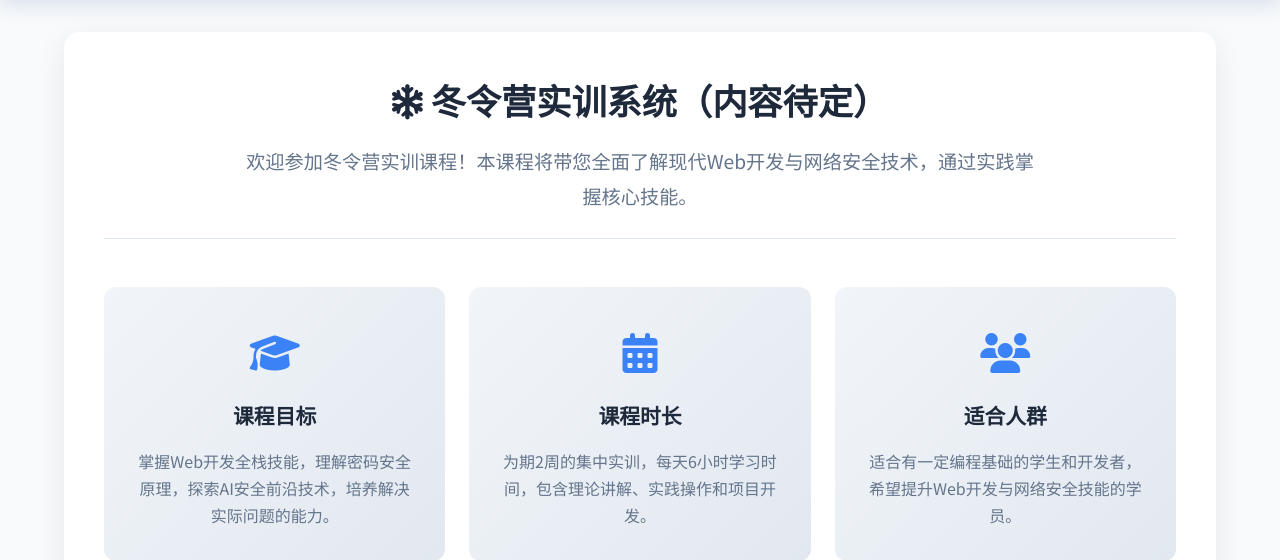
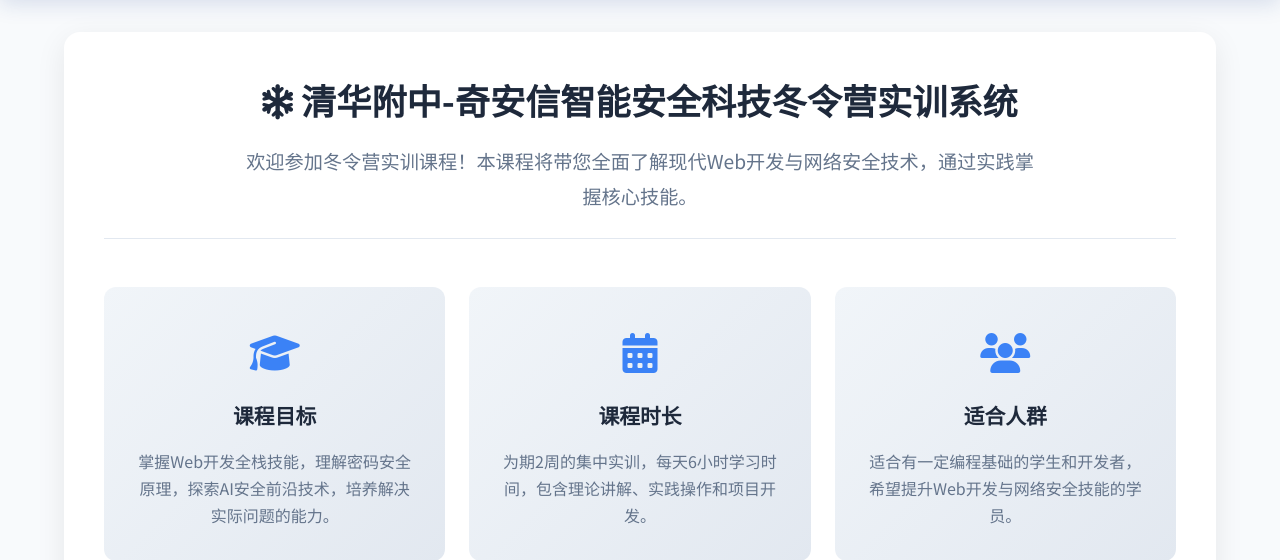
Before and after one commit to extremefree/im3, a Flask app: page /index in a window 1280 px wide. Shown: the part 78-638 px from the top of the page. Run offline with Flask 3, Linux system fonts and the light colour scheme; the visitor is signed in with stand-in values (Sample User, id 1).

Commit message:
Update index.html

```diff
--- a/templates/index.html
+++ b/templates/index.html
@@ -4,7 +4,7 @@
 {% block content %}
 <div class="page-container">
     <div class="page-header">
-        <h2><i class="fas fa-snowflake"></i> 冬令营实训系统（内容待定）</h2>
+        <h2><i class="fas fa-snowflake"></i> 清华附中-奇安信智能安全科技冬令营实训系统</h2>
         <p>欢迎参加冬令营实训课程！本课程将带您全面了解现代Web开发与网络安全技术，通过实践掌握核心技能。</p>
     </div>
 
@@ -539,4 +539,5 @@
     }
 </style>
 
+
 {% endblock %}
```
